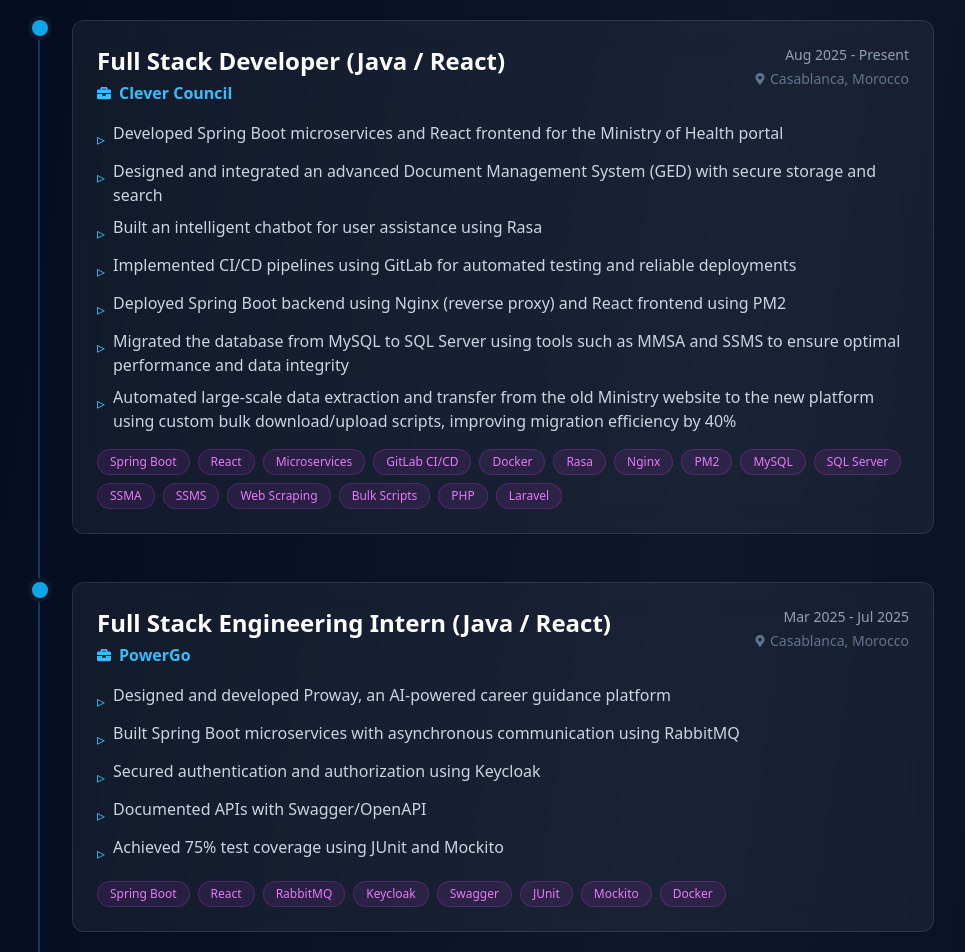
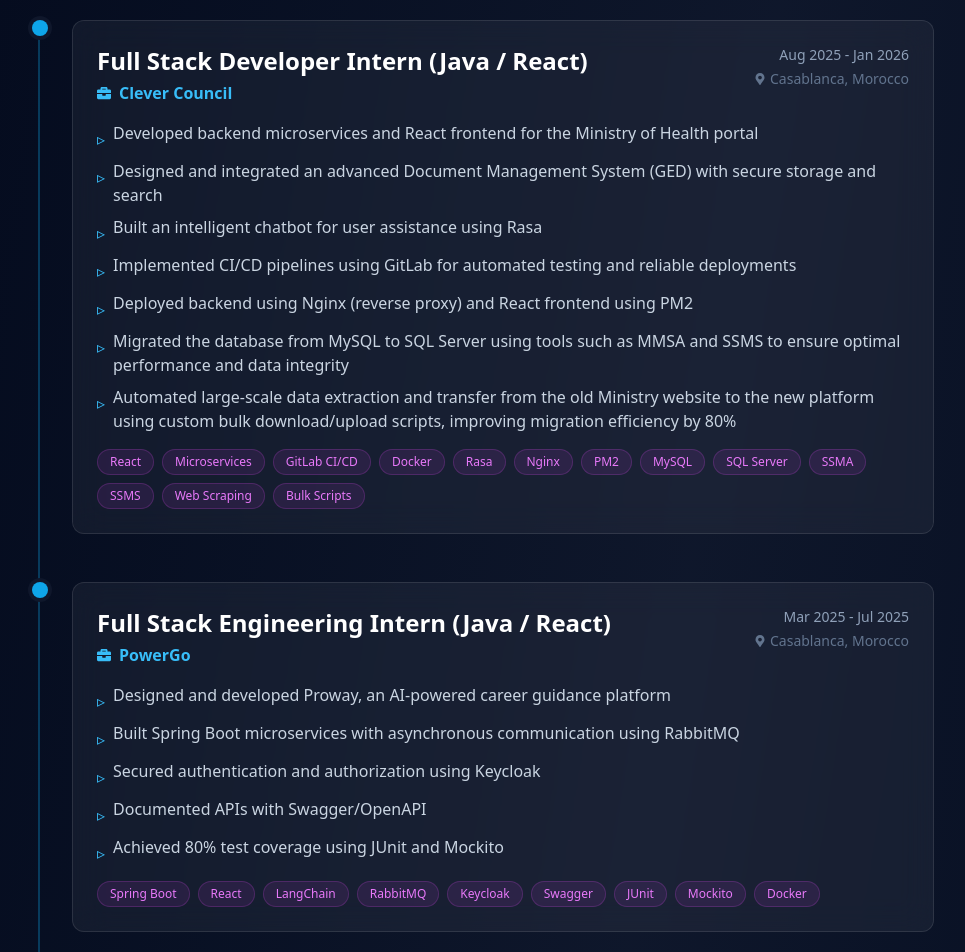
Before and after one commit to mehdihilali/Portfolio-V2, a React (Vite) app: page / in a window 1280 px wide. Shown: the part 2200-3152 px from the top of the page, without its empty margins (154-1119 px from the left). Built offline with nearby package versions, Linux system fonts and the light colour scheme.

Commit message:
Fixing some tech

```diff
--- a/src/data/experiences.ts
+++ b/src/data/experiences.ts
@@ -5,12 +5,12 @@
         id: '1',
         company: 'Clever Council',
         position: {
-            en: 'Full Stack Developer (Java / React)',
-            fr: 'Développeur Full Stack (Java / React)'
+            en: 'Full Stack Developer Intern (Java / React)',
+            fr: 'Stagiaire Développeur Full Stack (Java / React)'
         },
         duration: {
-            en: 'Aug 2025 - Present',
-            fr: 'Août 2025 - Présent'
+            en: 'Aug 2025 - Jan 2026',
+            fr: 'Août 2025 - Jan 2026'
         },
         location: {
             en: 'Casablanca, Morocco',
@@ -18,26 +18,25 @@
         },
         description: {
             en: [
-                'Developed Spring Boot microservices and React frontend for the Ministry of Health portal',
+                'Developed backend microservices and React frontend for the Ministry of Health portal',
                 'Designed and integrated an advanced Document Management System (GED) with secure storage and search',
                 'Built an intelligent chatbot for user assistance using Rasa',
                 'Implemented CI/CD pipelines using GitLab for automated testing and reliable deployments',
-                'Deployed Spring Boot backend using Nginx (reverse proxy) and React frontend using PM2',
+                'Deployed backend using Nginx (reverse proxy) and React frontend using PM2',
                 'Migrated the database from MySQL to SQL Server using tools such as MMSA and SSMS to ensure optimal performance and data integrity',
-                'Automated large-scale data extraction and transfer from the old Ministry website to the new platform using custom bulk download/upload scripts, improving migration efficiency by 40%'
+                'Automated large-scale data extraction and transfer from the old Ministry website to the new platform using custom bulk download/upload scripts, improving migration efficiency by 80%'
             ],
             fr: [
-                'Développement de microservices Spring Boot et d’un frontend React pour le portail du Ministère de la Santé',
+                'Développement de microservices backend et d’un frontend React pour le portail du Ministère de la Santé',
                 'Conception et intégration d’un système avancé de gestion documentaire (GED) avec stockage et recherche sécurisés',
                 'Création d’un chatbot intelligent pour l’assistance utilisateur utilisant Rasa',
                 'Mise en œuvre de pipelines CI/CD utilisant GitLab pour des tests automatisés et des déploiements fiables',
-                'Déploiement du backend Spring Boot utilisant Nginx (reverse proxy) et du frontend React utilisant PM2',
+                'Déploiement du backend utilisant Nginx (reverse proxy) et du frontend React utilisant PM2',
                 'Migration de la base de données de MySQL vers SQL Server en utilisant des outils tels que MMSA et SSMS pour garantir performance optimale et intégrité des données',
-                'Automatisation du téléchargement et de l’upload massif (scraping) depuis l’ancien site du Ministère vers la nouvelle plateforme à l’aide de scripts de bulk download/upload, augmentant l’efficacité de la migration de 40%'
+                'Automatisation du téléchargement et de l’upload massif (scraping) depuis l’ancien site du Ministère vers la nouvelle plateforme à l’aide de scripts de bulk download/upload, augmentant l’efficacité de la migration de 80%'
             ]
         },
         technologies: [
-            'Spring Boot',
             'React',
             'Microservices',
             'GitLab CI/CD',
@@ -51,8 +50,6 @@
             'SSMS',
             'Web Scraping',
             'Bulk Scripts',
-            'PHP',
-            'Laravel'
         ],
     },
     {
@@ -76,19 +73,20 @@
                 'Built Spring Boot microservices with asynchronous communication using RabbitMQ',
                 'Secured authentication and authorization using Keycloak',
                 'Documented APIs with Swagger/OpenAPI',
-                'Achieved 75% test coverage using JUnit and Mockito'
+                'Achieved 80% test coverage using JUnit and Mockito'
             ],
             fr: [
                 'Conception et développement de Proway, une plateforme d\'orientation professionnelle propulsée par l\'IA',
                 'Construction de microservices Spring Boot avec communication asynchrone utilisant RabbitMQ',
                 'Sécurisation de l\'authentification et de l\'autorisation utilisant Keycloak',
                 'Documentation des API avec Swagger/OpenAPI',
-                'Atteinte de 75% de couverture de tests utilisant JUnit et Mockito'
+                'Atteinte de 80% de couverture de tests utilisant JUnit et Mockito'
             ]
         },
         technologies: [
             'Spring Boot',
             'React',
+            'LangChain',
             'RabbitMQ',
             'Keycloak',
             'Swagger',
```
